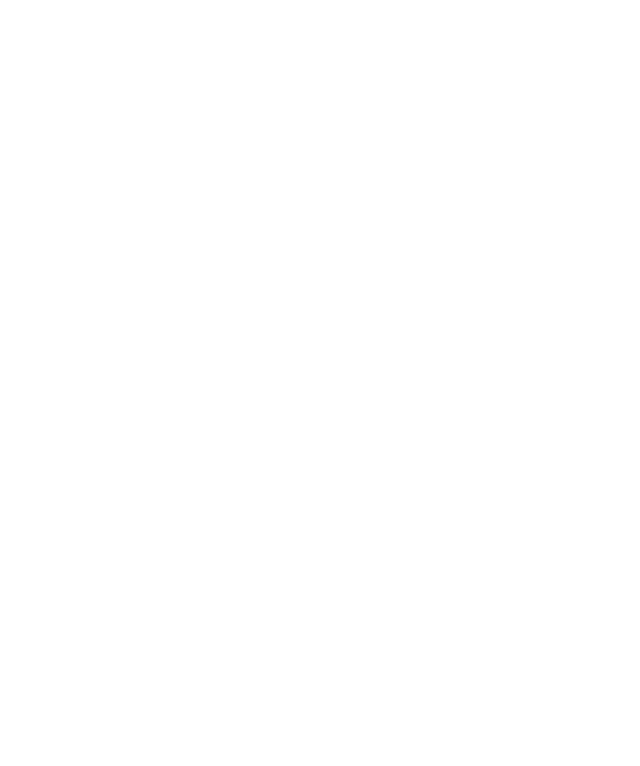
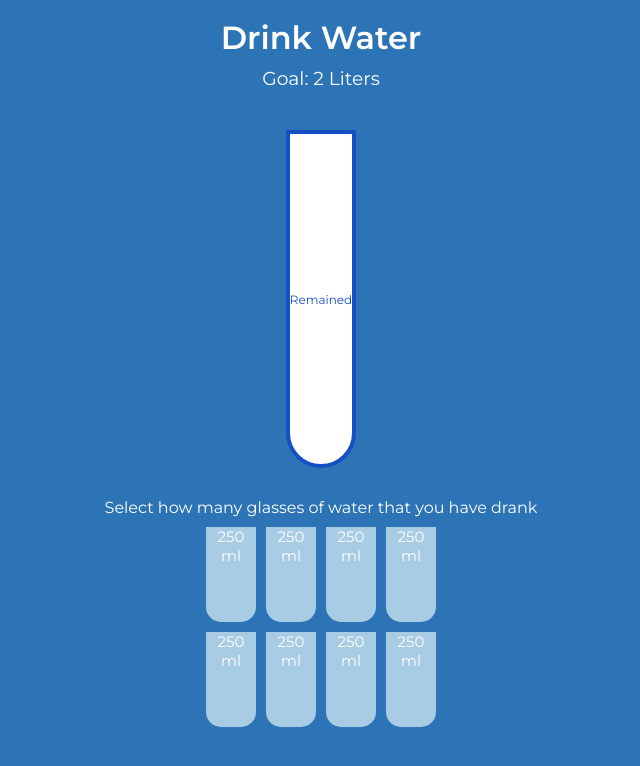
Before and after one commit to kaaktys/drink-water, a plain HTML site: page index.html in a window 1280 px wide. Shown: the whole page, without its empty margins (319-959 px from the left). Drawn offline with Linux system fonts and the light colour scheme.

Commit message:
create css

```diff
--- a/index.css
+++ b/index.css
@@ -0,0 +1,102 @@
+@import url('https://fonts.googleapis.com/css?family=Montserrat:400,600&display=swap');
+
+:root {
+    --border-color: #144fc6;
+    --fill-color: #6ab3f8;
+}
+
+
+
+body {
+    background-color: rgb(45, 116, 183);
+    color: white;
+    font-family: 'Montserrat', sans-serif;
+    display: flex;
+    flex-direction: column;
+    align-items: center;
+    margin-bottom: 40px;
+}
+
+h1 {
+    margin: 10px 0 0;
+}
+
+h3 {
+    font-weight: 400;
+    margin: 10px 0;
+}
+
+.glass {
+    background-color: #fff;
+    border: 4px solid var(--border-color);
+    color: var(--border-color);
+    border-radius: 0 0 40px 40px;
+    height: 330px;
+    margin: 150px;
+    margin: 30px 0;
+    display: flex;
+    flex-direction: column;
+    overflow: hidden;
+}
+
+.small-glass {
+    height: 95px;
+    width: 50px;
+    border-radius: 0 0 15px 15px;
+    background-color: rgb(168, 204, 227);
+    cursor: pointer;
+    font-size: 15px;
+    align-items: center;
+    justify-content: center;
+    text-align: center;
+    margin: 5px;
+    transition: 0.3s ease;
+}
+
+.small-glass.full {
+    background-color: var(--fill-color);
+    color: #fff;
+}
+
+.glasses {
+    display: flex;
+    flex-wrap: wrap;
+    align-items: center;
+    justify-content: center;
+    width: 280px;
+}
+
+.remained {
+    display: flex;
+    flex-direction: column;
+    align-items: center;
+    justify-content: center;
+    text-align: center;
+    flex: 1;
+    transition: 0.3s ease;
+}
+
+.remained span {
+    font-size: 20px;
+    font-weight: bold;
+}
+
+.remained small {
+    font-size: 12px;
+}
+
+.percentage {
+    background-color: var(--fill-color);
+    display: flex;
+    align-items: center;
+    justify-content: center;
+    font-weight: bold;
+    font-size: 30px;
+    height: 0;
+    transition: 0.3s ease;
+}
+
+.text {
+    text-align: center;
+    margin: 0 0 5px;
+}
--- a/index.html
+++ b/index.html
@@ -5,9 +5,32 @@
     <meta http-equiv="X-UA-Compatible" content="IE=edge">
     <meta name="viewport" content="width=device-width, initial-scale=1.0">
     <link rel="stylesheet" href="index.css">
-    <title>Document</title>
+    <title>Drink Water</title>
 </head>
 <body>
+    <h1>Drink Water</h1>
+    <h3>Goal: 2 Liters</h3>
+    <div class="glass">
+        <div class="remained" id="remained">
+            <span id="liters"></span>
+            <small>Remained</small>
+        </div>
+        <div class="percentage" id="percentage"></div>
+    </div>
+
+    <p class="text">Select how many glasses of water that you have drank</p>
+
+    <div class="glasses">
+        <div class="small-glass">250 ml</div>
+        <div class="small-glass">250 ml</div>
+        <div class="small-glass">250 ml</div>
+        <div class="small-glass">250 ml</div>
+        <div class="small-glass">250 ml</div>
+        <div class="small-glass">250 ml</div>
+        <div class="small-glass">250 ml</div>
+        <div class="small-glass">250 ml</div>
+    </div>
+
     <script src="index.js"></script>
 </body>
 </html>
```
